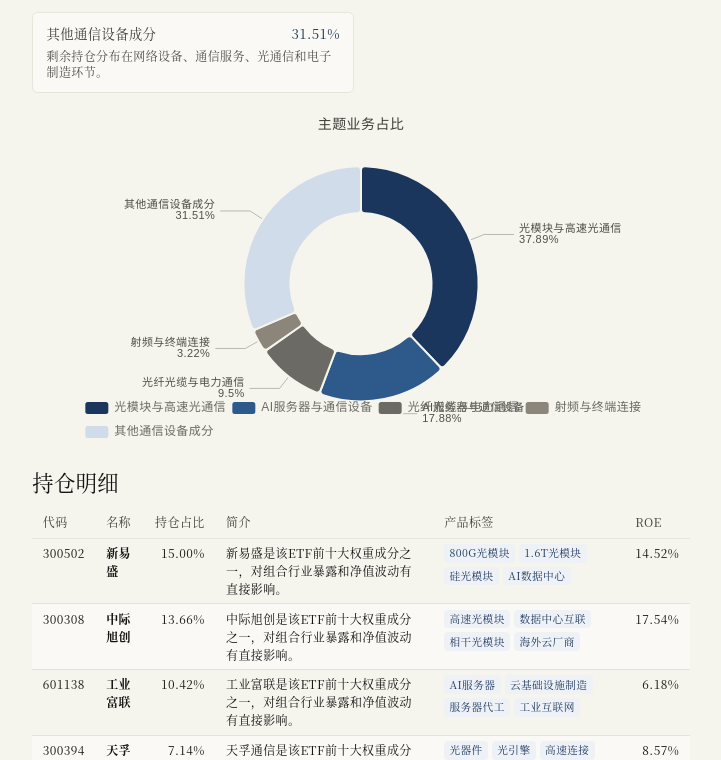
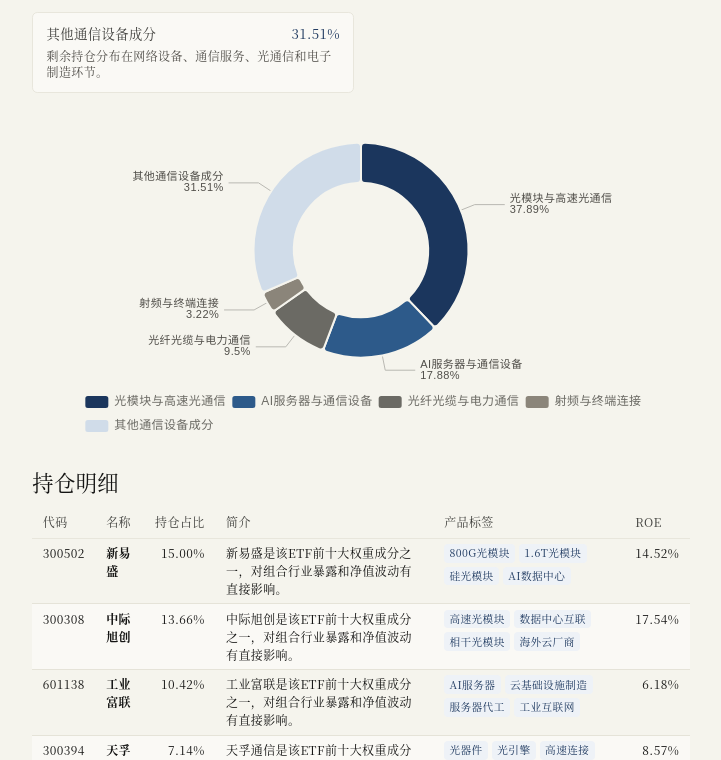
Before and after one commit to cenmen/market-insight, a React (Vite) app in the folder frontend/: page /etf/515880 in a window 1280 px wide. Shown: the part 1026-1786 px from the top of the page, without its empty margins (279-1000 px from the left). Built offline with nearby package versions, Linux system fonts and the light colour scheme; a web font is replaced by a local one.

Commit message:
feat: report 样式优化；

```diff
--- a/frontend/src/components/charts/BaseKLineChart.jsx
+++ b/frontend/src/components/charts/BaseKLineChart.jsx
@@ -47,6 +47,17 @@
     return '--'
   }
   return `${(num / 100000000).toFixed(2)} 亿`
+}
+
+function formatDateWithoutYear(value) {
+  if (typeof value !== 'string') {
+    return value
+  }
+  const parts = value.split('-')
+  if (parts.length === 3) {
+    return `${parts[1]}-${parts[2]}`
+  }
+  return value
 }
 
 export default function BaseKLineChart({ data = [], height = 360, className }) {
@@ -106,7 +117,13 @@
             boundaryGap: true,
             axisLine: { lineStyle: { color: '#e8e6dc' } },
             axisTick: { show: false },
-            axisLabel: { color: '#6b6a64', fontFamily: 'JetBrains Mono, monospace' },
+            axisLabel: {
+              color: '#6b6a64',
+              fontFamily: 'JetBrains Mono, monospace',
+              formatter(value) {
+                return formatDateWithoutYear(value)
+              },
+            },
             splitLine: { show: false },
             min: 'dataMin',
             max: 'dataMax',
@@ -159,10 +176,10 @@
             type: 'candlestick',
             data: dataset.values,
             itemStyle: {
-              color: '#1B365D',
-              color0: '#6b6a64',
-              borderColor: '#1B365D',
-              borderColor0: '#6b6a64',
+              color: '#ef4444',
+              color0: '#22c55e',
+              borderColor: '#ef4444',
+              borderColor0: '#22c55e',
             },
           },
           {
--- a/frontend/src/components/charts/BasePieChart.jsx
+++ b/frontend/src/components/charts/BasePieChart.jsx
@@ -3,12 +3,14 @@
 
 const PALETTE = ['#1B365D', '#2D5A8A', '#6b6a64', '#8b857a', '#d0dce9', '#e4ecf5']
 
-export default function BasePieChart({ data = [], title = '占比结构', height = 320, className }) {
+export default function BasePieChart({ data = [], title, height = 320, className }) {
   const option = useMemo(
     function makeOption() {
       return {
         animation: false,
         color: PALETTE,
+        ...(title
+          ? {
               title: {
                 text: title,
                 left: 'center',
@@ -20,6 +22,8 @@
                   fontSize: 14,
                 },
               },
+            }
+          : {}),
         tooltip: {
           trigger: 'item',
           formatter: '{b}<br/>{c}% ({d}%)',
@@ -29,7 +33,8 @@
           textStyle: { color: '#141413' },
         },
         legend: {
-          bottom: 0,
+          bottom: 6,
+          left: 'center',
           textStyle: {
             color: '#6b6a64',
           },
@@ -38,8 +43,8 @@
           {
             name: '业务占比',
             type: 'pie',
-            radius: ['42%', '70%'],
-            center: ['50%', '52%'],
+            radius: ['40%', '64%'],
+            center: ['50%', '42%'],
             avoidLabelOverlap: true,
             itemStyle: {
               borderRadius: 4,
--- a/frontend/src/pages/EtfReport/index.jsx
+++ b/frontend/src/pages/EtfReport/index.jsx
@@ -111,7 +111,7 @@
             })}
           </div>
           <figure className={styles.chartFrame}>
-            <BasePieChart data={pieData} title='主题业务占比' height={336} />
+            <BasePieChart data={pieData} height={336} />
           </figure>
         </section>
 
--- a/frontend/src/pages/EtfReport/index.module.css
+++ b/frontend/src/pages/EtfReport/index.module.css
@@ -319,7 +319,7 @@
   margin-top: 4pt;
   color: #6b6a64;
   font-size: 9pt;
-  text-align: center;
+  /* text-align: center; */
 }
 
 .techGrid {
```
Lines whose indentation alone changed are shown as unchanged.
